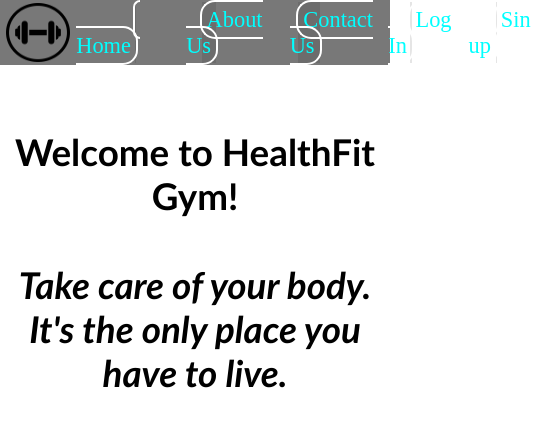
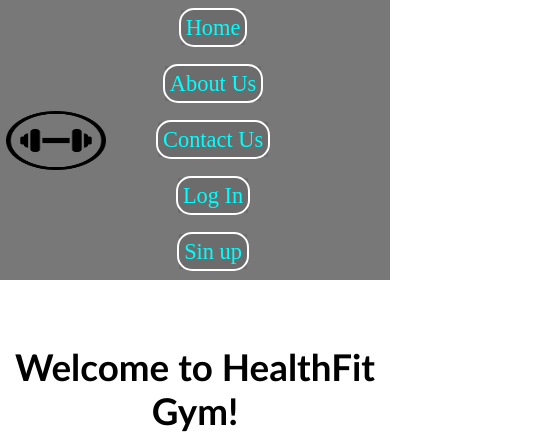
Before and after one commit to rutvalthonge4312/GYM-2, a plain HTML site: page index.html in a window 390 px wide. Shown: the top 442 px of the page, 538 px wide, since content can reach past the window. Drawn offline with Linux system fonts and the light colour scheme.

Commit message:
changed the phone css

```diff
--- a/index.html
+++ b/index.html
@@ -7,7 +7,7 @@
     <title>Home</title>
     <link
       rel="stylesheet"
-      media="screen and (max-width:828px)"
+      media="screen and (max-width:830px)"
       href="phone.css"
     />
     <link rel="stylesheet" href="index.css" />
--- a/phone.css
+++ b/phone.css
@@ -1,8 +1,27 @@
 footer ul {
   display: flex;
+  flex-direction: column;
+}
+.navbar {
+  flex-direction: column;
+}
+.navbar nav {
+  flex-direction: column;
+}
+.navbar ul {
+  flex-direction: column;
+}
+.navbar ul li {
+  list-style: none;
+  font-size: 1.4rem;
+  padding: 15px 15px;
+}
+#headAndBody .images {
   flex-wrap: wrap;
+  justify-content: center;
 }
 #headAndBody .images img {
+  display: flex;
   height: 300px;
   margin: auto;
   width: 300px;
```
